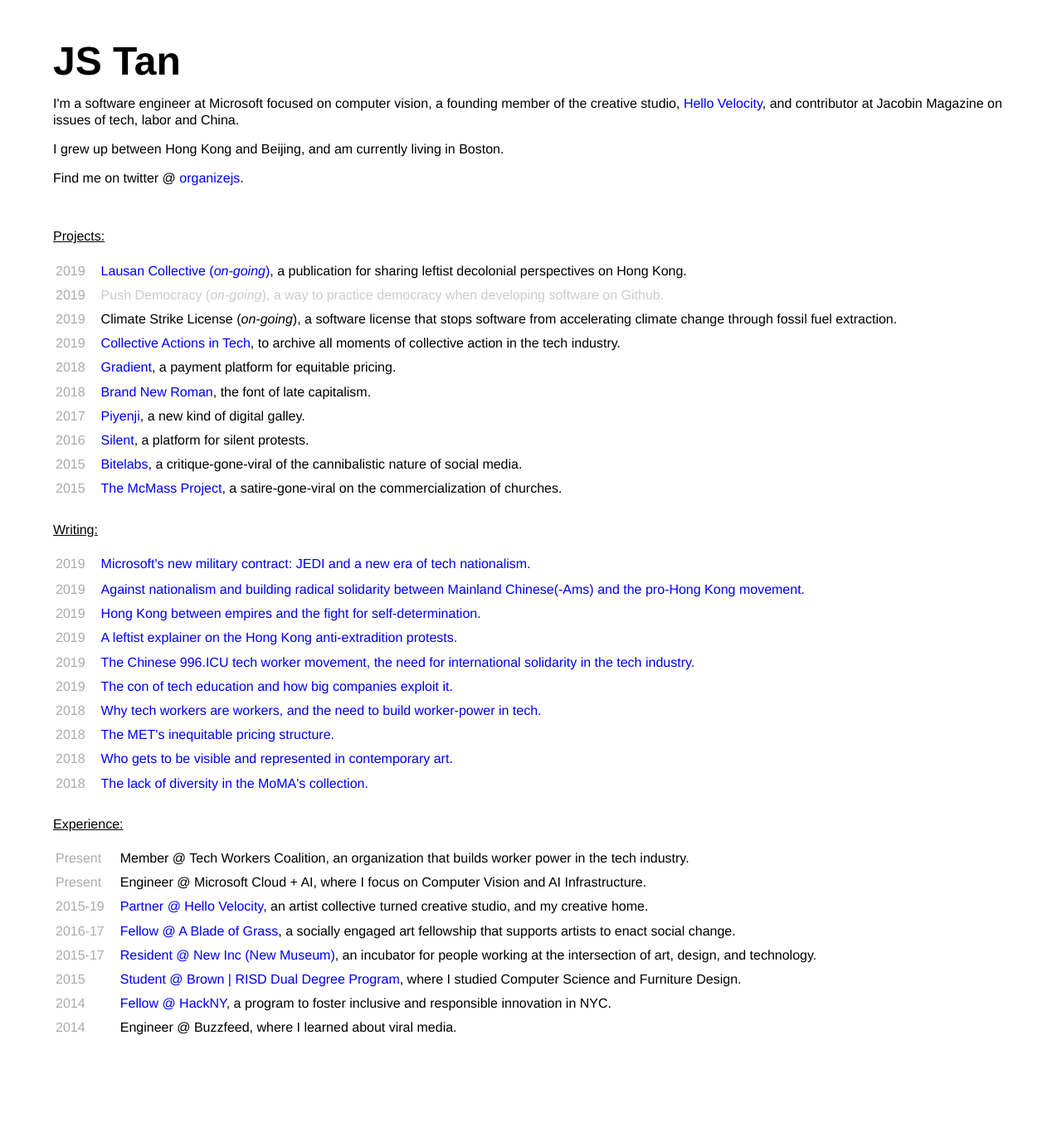
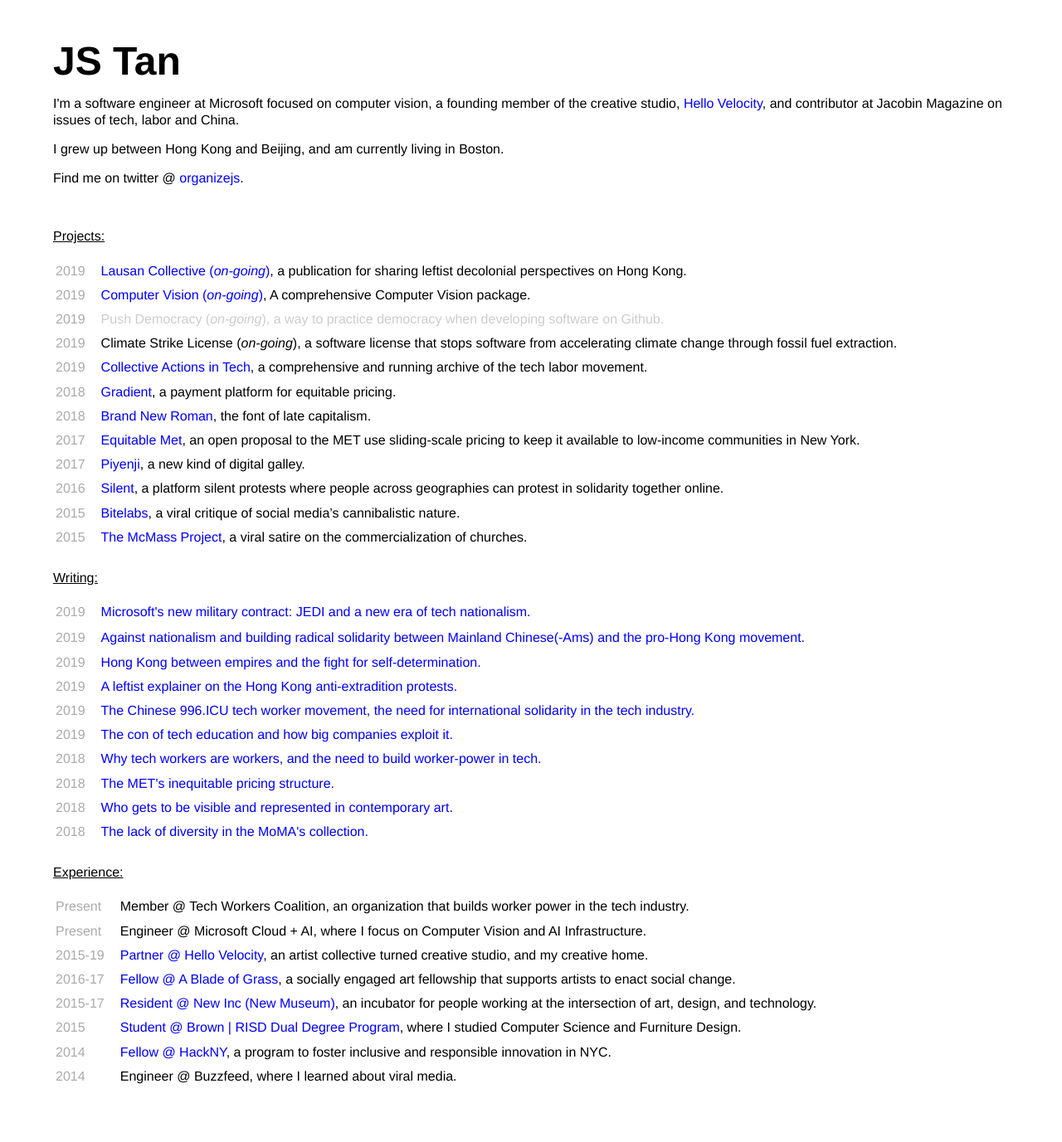
Before and after one commit to organizejs/organizejs.github.io, a Jekyll site: the page built from index.html, in a window 1280 px wide. Shown: the whole page at 83% size. Built offline with Jekyll 4.4.1, drawn with Linux system fonts in a browser that asks for light colours; before the commit the page ends 1319 px from its top, so only the background shows below that.

Commit message:
Update index.html

```diff
--- a/index.html
+++ b/index.html
@@ -24,6 +24,12 @@
     </tr>
     <tr>
       <td class="date">2019</td>
+      <td class="item">
+        <a href="https://www.github.com/microsoft/computervision" target="_blank">Computer Vision (<em>on-going</em>)</a>, A comprehensive Computer Vision package.
+      </td>
+    </tr>
+    <tr>
+      <td class="date">2019</td>
       <td class="item" style="color:#ccc;">
         Push Democracy (<em>on-going</em>), a way to practice democracy when developing software on Github.
       </td>
@@ -37,7 +43,7 @@
     <tr>
       <td class="date">2019</td>
       <td class="item">
-        <a href="https://collectiveactions.tech" target="_blank">Collective Actions in Tech</a>, to archive all moments of collective action in the tech industry.
+        <a href="https://collectiveactions.tech" target="_blank">Collective Actions in Tech</a>, a comprehensive and running archive of the tech labor movement.
       </td>
     </tr>
     <tr>
@@ -55,25 +61,31 @@
     <tr>
       <td class="date">2017</td>
       <td class="item">
+        <a href="https://www.equitablemet.com" target="_blank">Equitable Met</a>, an open proposal to the MET use sliding-scale pricing to keep it available to low-income communities in New York.
+      </td>
+    </tr>
+    <tr>
+      <td class="date">2017</td>
+      <td class="item">
         <a href="http://www.piyenji.com/" target="_blank">Piyenji</a>, a new kind of digital galley.
       </td>
     </tr>
     <tr>
       <td class="date">2016</td>
       <td class="item">
-        <a href="http://silentbuzz.herokuapp.com/" target="_blank">Silent</a>, a platform for silent protests.
+        <a href="http://silentbuzz.herokuapp.com/" target="_blank">Silent</a>, a platform silent protests where people across geographies can protest in solidarity together online.
       </td>
     </tr>
     <tr>
       <td class="date">2015</td>
       <td class="item">
-        <a href="http://bitelabs.org" target="_blank">Bitelabs</a>, a critique-gone-viral of the cannibalistic nature of social media.
+        <a href="http://bitelabs.org" target="_blank">Bitelabs</a>, a viral critique of social media’s cannibalistic nature.
       </td>
     </tr>
     <tr>
       <td class="date">2015</td>
       <td class="item">
-        <a href="http://mcmass.com" target="_blank">The McMass Project</a>, a satire-gone-viral on the commercialization of churches.
+        <a href="http://mcmass.com" target="_blank">The McMass Project</a>, a viral satire on the commercialization of churches.
       </td>
     </tr>
   </table>
```
